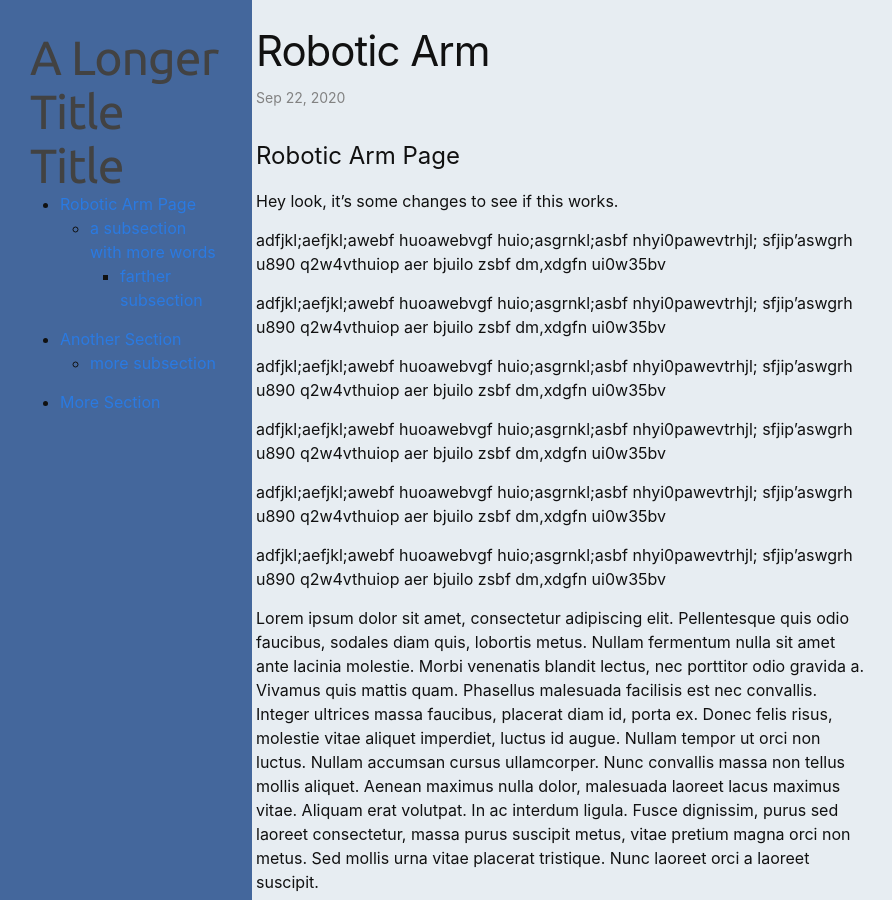
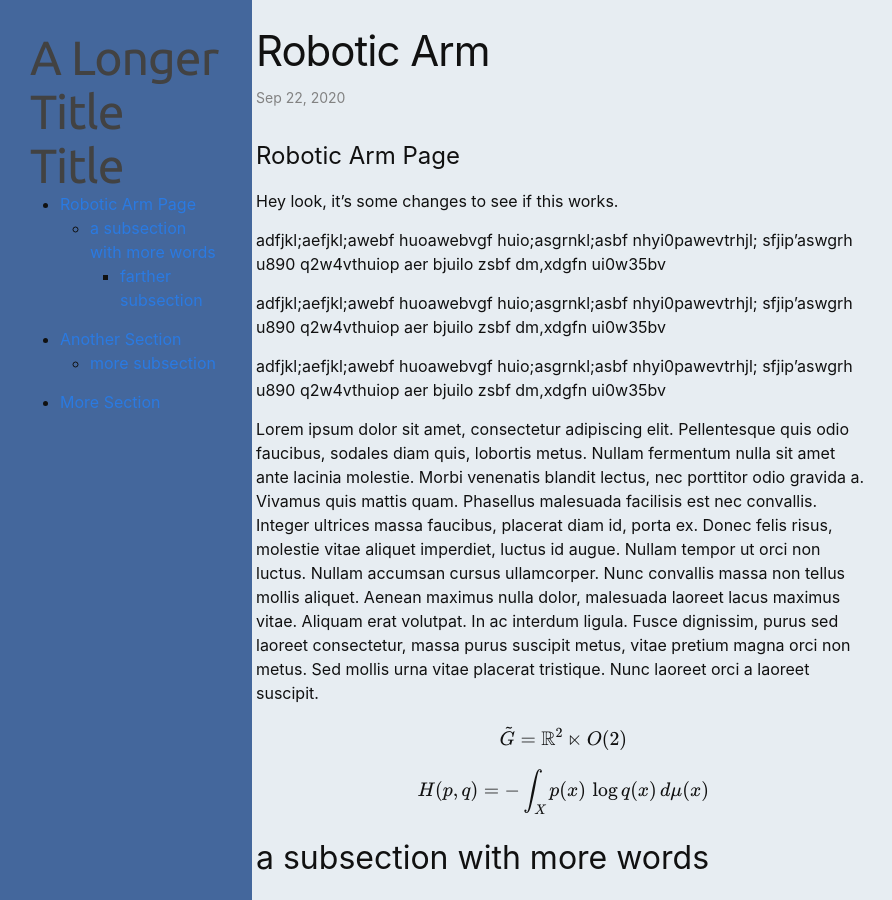
Before and after one commit to awkinley/IQP-Project-Website, a Jekyll site: the page built from _posts/2020-09-22-Robotic-Arm.markdown, in a window 1280 px wide and 900 px high. Shown: the whole window, without its empty margins (0-892 px from the left). Built offline with Jekyll 4.4.1, drawn with Linux system fonts in a browser that asks for light colours; formulas are drawn with MathJax 3.

Commit message:
more tests

```diff
--- a/_posts/2020-09-22-Robotic-Arm.markdown
+++ b/_posts/2020-09-22-Robotic-Arm.markdown
@@ -17,16 +17,6 @@ adfjkl;aefjkl;awebf huoawebvgf huio;asgrnkl;asbf nhyi0pawevtrhjl; sfjip'aswgrh u
 adfjkl;aefjkl;awebf huoawebvgf huio;asgrnkl;asbf nhyi0pawevtrhjl; sfjip'aswgrh u890 q2w4vthuiop aer bjuilo zsbf dm,xdgfn ui0w35bv
 
 adfjkl;aefjkl;awebf huoawebvgf huio;asgrnkl;asbf nhyi0pawevtrhjl; sfjip'aswgrh u890 q2w4vthuiop aer bjuilo zsbf dm,xdgfn ui0w35bv
-
-
-adfjkl;aefjkl;awebf huoawebvgf huio;asgrnkl;asbf nhyi0pawevtrhjl; sfjip'aswgrh u890 q2w4vthuiop aer bjuilo zsbf dm,xdgfn ui0w35bv
-
-
-adfjkl;aefjkl;awebf huoawebvgf huio;asgrnkl;asbf nhyi0pawevtrhjl; sfjip'aswgrh u890 q2w4vthuiop aer bjuilo zsbf dm,xdgfn ui0w35bv
-
-
-adfjkl;aefjkl;awebf huoawebvgf huio;asgrnkl;asbf nhyi0pawevtrhjl; sfjip'aswgrh u890 q2w4vthuiop aer bjuilo zsbf dm,xdgfn ui0w35bv
-
 
 
 Lorem ipsum dolor sit amet, consectetur adipiscing elit. Pellentesque quis odio faucibus, sodales diam quis, lobortis metus. Nullam fermentum nulla sit amet ante lacinia molestie. Morbi venenatis blandit lectus, nec porttitor odio gravida a. Vivamus quis mattis quam. Phasellus malesuada facilisis est nec convallis. Integer ultrices massa faucibus, placerat diam id, porta ex. Donec felis risus, molestie vitae aliquet imperdiet, luctus id augue. Nullam tempor ut orci non luctus. Nullam accumsan cursus ullamcorper. Nunc convallis massa non tellus mollis aliquet. Aenean maximus nulla dolor, malesuada laoreet lacus maximus vitae. Aliquam erat volutpat. In ac interdum ligula. Fusce dignissim, purus sed laoreet consectetur, massa purus suscipit metus, vitae pretium magna orci non metus. Sed mollis urna vitae placerat tristique. Nunc laoreet orci a laoreet suscipit.
```
